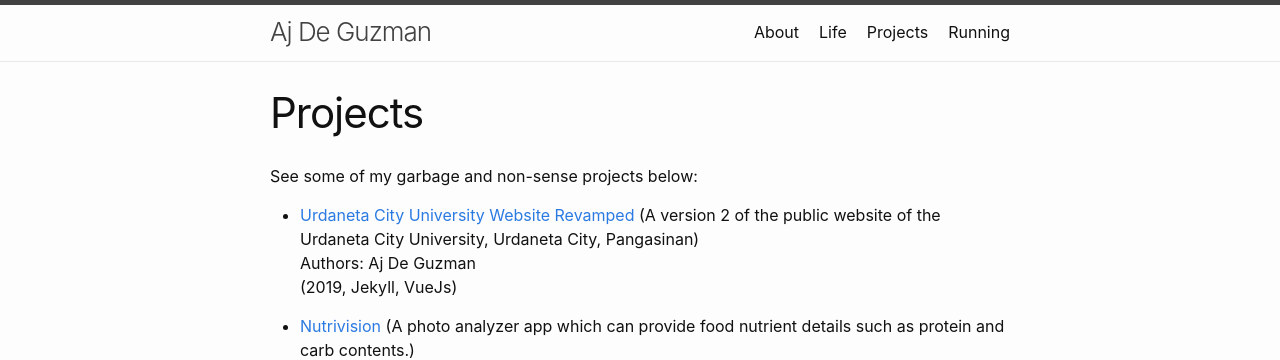
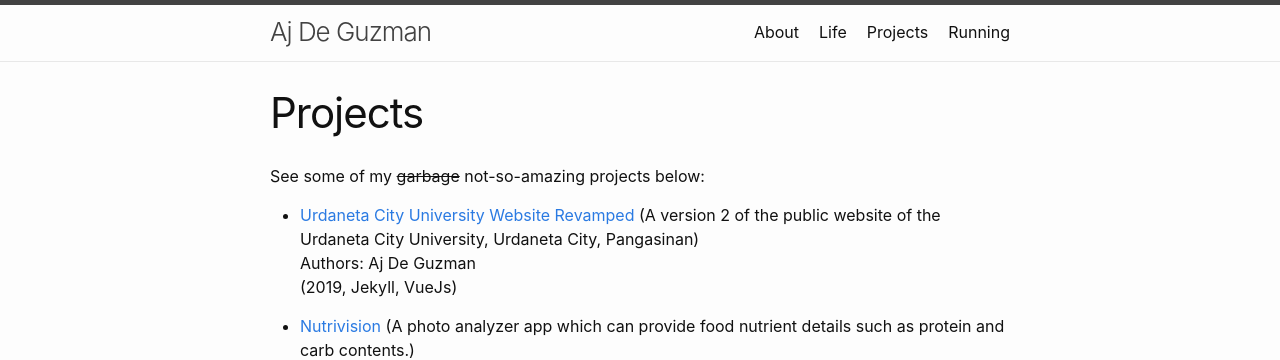
Before and after one commit to ajdeguzman/ajdeguzman.github.io, a Jekyll site: the page built from projects.md, in a window 1280 px wide. Shown: the top 360 px of the page. Built offline with Jekyll 4.4.1, drawn with Linux system fonts in a browser that asks for light colours.

Commit message:
Updated projects intro

```diff
--- a/projects.md
+++ b/projects.md
@@ -4,7 +4,7 @@ title: Projects
 permalink: /projects/
 ---
 
-See some of my garbage and non-sense projects below:
+See some of my ~~garbage~~ not-so-amazing projects below:
 
 - [Urdaneta City University Website Revamped](https://ajdeguzman.github.com/ucu){:target="_blank"} (A version 2 of the public website of the Urdaneta City University, Urdaneta City, Pangasinan)
 <br> Authors: Aj De Guzman
```
